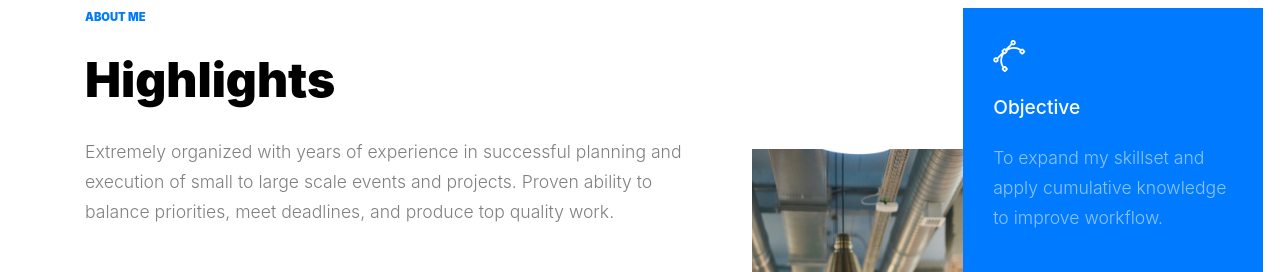
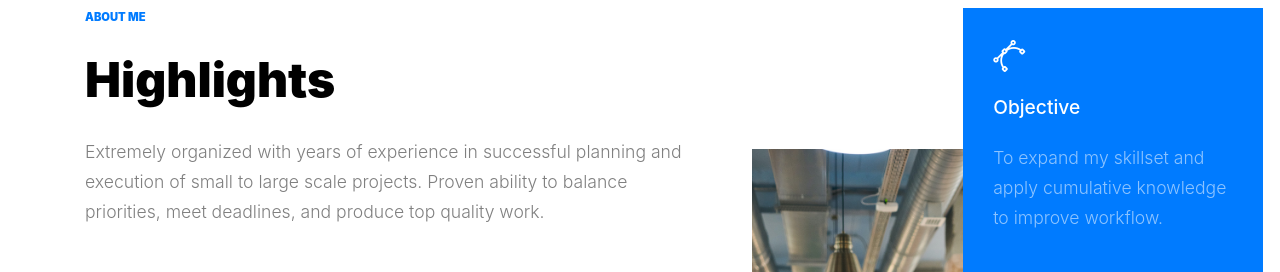
Before and after one commit to chrisvillan/chrisvillan.github.io, a plain HTML site: page index.html in a window 1280 px wide. Shown: the part 1140-1412 px from the top of the page. Drawn offline with Linux system fonts and the light colour scheme; files whose address does not match are found by name; a web font is replaced by a local one.

Commit message:
updated about, and resume

```diff
--- a/index.html
+++ b/index.html
@@ -108,8 +108,8 @@
               <span class="section-sub-title d-block">About Me</span>
               <h2 class="section-title">Highlights</h2>
               <p>Extremely organized with years of experience in successful planning and execution of small to large
-                scale events and projects. Proven ability to balance priorities, meet deadlines, and produce top quality
-                work.</p>
+                scale projects. Proven ability to balance priorities, meet deadlines, and produce top quality work.
+                </p>
             </div>
 
 
```
Also changed, not shown: 1 other file.
